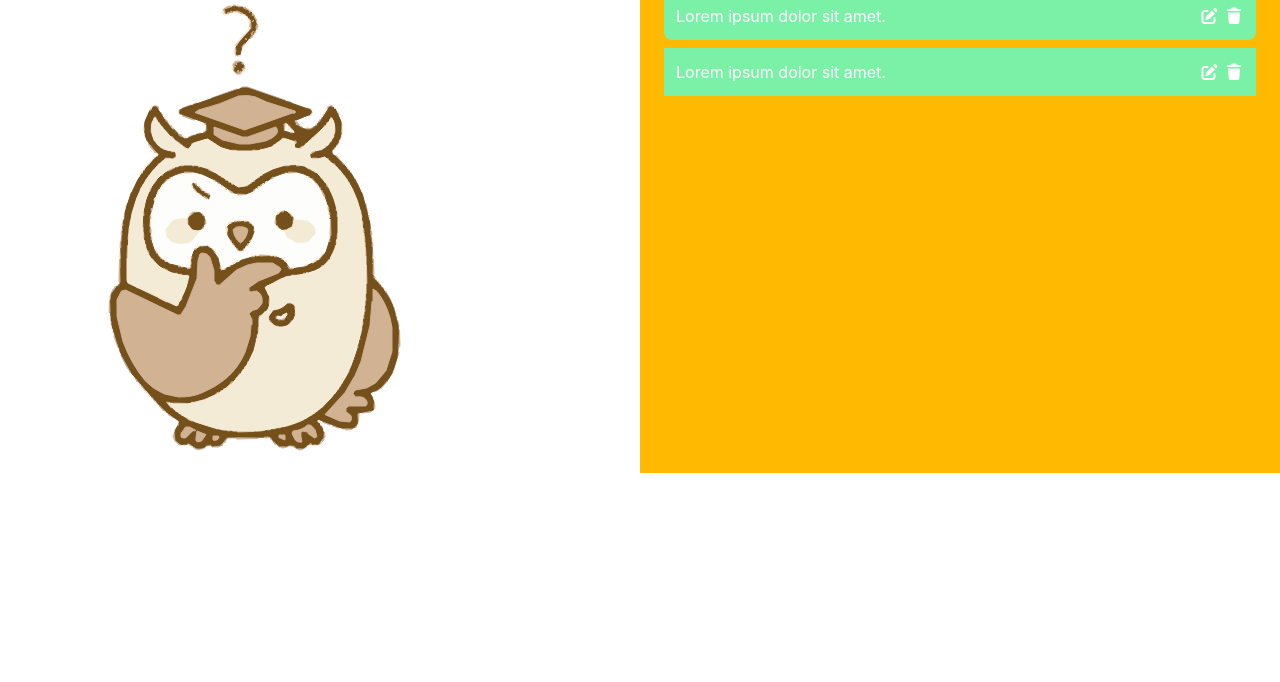
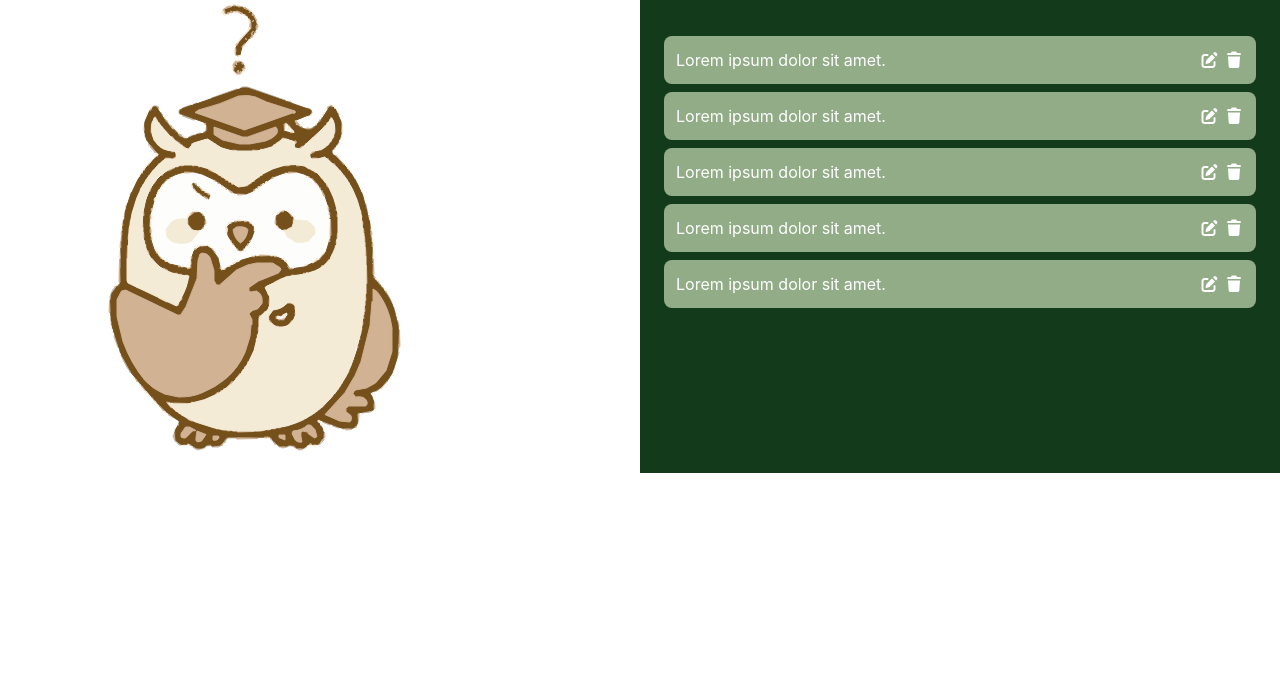
Before and after one commit to mahziarnb/todo-list, a website: page index.html in a window 1280 px wide. Shown: the part 118-800 px from the top of the page. Drawn offline with Linux system fonts and the light colour scheme.

Commit message:
update right section styles

```diff
--- a/index.html
+++ b/index.html
@@ -12,7 +12,7 @@
 
     <!-- main -->
     <section class="main ">
-
+        <!-- main container -->
         <div class="main-container flex">
 
             <!-- left section -->
@@ -29,46 +29,90 @@
             </section>
 
             <!-- right section -->
-            <section class="right w-1/2   bg-amber-400 p-6">
+            <section class="right w-1/2  bg-shade p-6 ">
 
-                <h1 class="text-3xl text-light mb-4">get things done !</h1>
+                <h1 class="text-3xl text-center text-light">get things done !</h1>
 
                 <!-- add task -->
-                <div class="add-task felx">
-                    <input type="text" placeholder="what is the task today?" class="bg-green-300 border px-3 py-1 grow">
-                    <button type="button" class="bg-red-300 border px-3 py-1 text-light hover:bg-red-200 hover:cursor-pointer">Add Task</button>
+                <div class="add-task flex mt-5 mb-10">
+                    <input type="text" placeholder="what is the task today?" class="bg-transparent border border-tint px-3 py-1 grow outline-none">
+                    <button type="button" class="bg-tint border px-3 py-1 text-light hover:bg-tint/50 hover:cursor-pointer">Add Task</button>
                 </div>
 
                 <!-- tasks container -->
                 <div class="tasks">
 
-                    <div class="task-container flex items-center justify-between mb-2 bg-green-300 p-3 text-light rounded-lg">
+                    <div class="task-container flex items-center justify-between mb-2 bg-tint p-3 text-light rounded-lg">
 
                         <!-- task body-->
                         <p class="tesk">Lorem ipsum dolor sit amet.</p>
 
-                        <div class="icons">
-                            <i class="fa-solid fa-pen-to-square"></i>
-                            <i class="fa-solid fa-trash"></i>
+                        <!-- buttons -->
+                        <div class="buttons">
+                            <button class="cursor-pointer"><i class="fa-solid fa-pen-to-square"></i></button>
+                            <button class="cursor-pointer"><i class="fa-solid fa-trash"></i></button>
                         </div>
 
                     </div>
 
-                    <div class="task-container flex items-center justify-between bg-green-300 p-3 text-light">
+                    <div class="task-container flex items-center justify-between mb-2 bg-tint p-3 text-light rounded-lg">
 
                         <!-- task body-->
                         <p class="tesk">Lorem ipsum dolor sit amet.</p>
 
-                        <div class="icons">
-                            <i class="fa-solid fa-pen-to-square"></i>
-                            <i class="fa-solid fa-trash"></i>
+                        <!-- buttons -->
+                        <div class="buttons">
+                            <button class="cursor-pointer"><i class="fa-solid fa-pen-to-square"></i></button>
+                            <button class="cursor-pointer"><i class="fa-solid fa-trash"></i></button>
                         </div>
 
                     </div>
 
+                    <div class="task-container flex items-center justify-between mb-2 bg-tint p-3 text-light rounded-lg">
+
+                        <!-- task body-->
+                        <p class="tesk">Lorem ipsum dolor sit amet.</p>
+
+                        <!-- buttons -->
+                        <div class="buttons">
+                            <button class="cursor-pointer"><i class="fa-solid fa-pen-to-square"></i></button>
+                            <button class="cursor-pointer"><i class="fa-solid fa-trash"></i></button>
+                        </div>
+
+                    </div>
+
+                    <div class="task-container flex items-center justify-between mb-2 bg-tint p-3 text-light rounded-lg">
+
+                        <!-- task body-->
+                        <p class="tesk">Lorem ipsum dolor sit amet.</p>
+
+                        <!-- buttons -->
+                        <div class="buttons">
+                            <button class="cursor-pointer"><i class="fa-solid fa-pen-to-square"></i></button>
+                            <button class="cursor-pointer"><i class="fa-solid fa-trash"></i></button>
+                        </div>
+
+                    </div>
+
+                    <div class="task-container flex items-center justify-between mb-2 bg-tint p-3 text-light rounded-lg">
+
+                        <!-- task body-->
+                        <p class="tesk">Lorem ipsum dolor sit amet.</p>
+
+                        <!-- buttons -->
+                        <div class="buttons">
+                            <button class="cursor-pointer"><i class="fa-solid fa-pen-to-square"></i></button>
+                            <button class="cursor-pointer"><i class="fa-solid fa-trash"></i></button>
+                        </div>
+
+                    </div>
+
+
                 </div>
 
             </section>
+
+
         </div>
 
     </section>
```
Also changed, not shown: assets/css/output.css.
